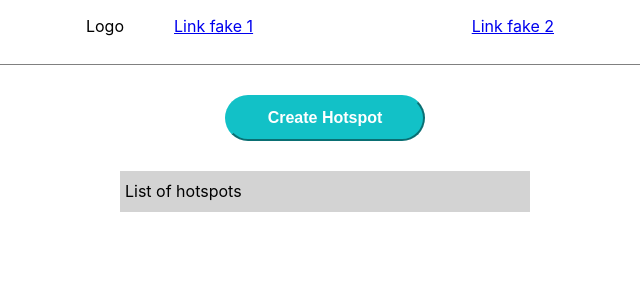
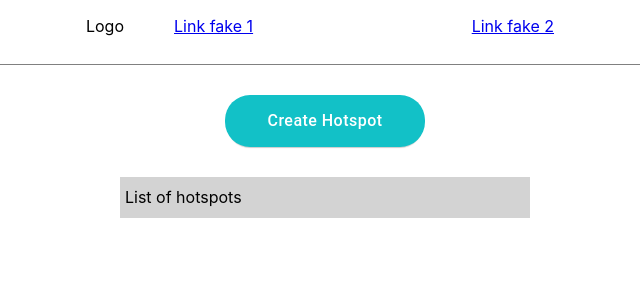
Before and after one commit to victorhugoaraujo/hotspot, a React (Create React App) app: page / in a window 1280 px wide. Shown: the top 300 px of the page, without its empty margins (315-955 px from the left). Built offline with nearby package versions, Linux system fonts and the light colour scheme.

Commit message:
Hotspot tooltip info

```diff
--- a/src/App.css
+++ b/src/App.css
@@ -36,8 +36,9 @@ nav > ul > li a.ishoved:hover {
 }
 .btn_hotspot {
   background-color: #12c1c7;
+  border: 0;
   border-radius: 25px;
-  border-color: #12c1c7;
+  border-color: none;
   height: auto;
   width: 200px;
   padding: 12px 25px;
@@ -45,6 +46,24 @@ nav > ul > li a.ishoved:hover {
   font-size: 16px;
   font-weight: 700;
   margin-bottom: 30px;
+  cursor: pointer;
+  box-shadow: 0px 3px 1px -2px rgba(0,0,0,0.2);
+  box-sizing: border-box;
+  transition: background-color 250ms cubic-bezier(0.4, 0, 0.2, 1) 0ms,box-shadow 250ms cubic-bezier(0.4, 0, 0.2, 1) 0ms,border 250ms cubic-bezier(0.4, 0, 0.2, 1) 0ms;
+  font-family: "Roboto", "Helvetica", "Arial", sans-serif;
+  font-weight: 500;
+  line-height: 1.75;
+  letter-spacing: 0.02857em;
+
+
+
+
+}
+.btn_hotspot:hover{
+  background-color: rgb(23, 105, 170)
+}
+.btn_hotspot:disabled{
+  background-color: gray;
 }
 
 .btn_hotspot:focus{
--- a/src/App.js
+++ b/src/App.js
@@ -12,8 +12,6 @@ function App() {
   const [create, setCreate] = useState(false);
 
   const addHotSpot = (target) => {
-
-    console.log(hotSpot);
     if (create){
       setHotSpot([
         ...hotSpot,
@@ -24,16 +22,18 @@ function App() {
       ]);
       setCounter(counter => counter + 1);
     }
+    setCreate(false)
     return false
 
   }
 
   const getElementId = (target) => {
+    console.log(target)
     if (create){
-      console.log('oi')
       setElement({
         name: target.getAttribute('data-name'),
         id: target.id,
+        tagName: target.localName,
         elementItemPositionX: target.offsetHeight + target.offsetTop,
         elementItemPositionY: target.offsetLeft,
       });
@@ -47,8 +47,6 @@ function App() {
     setHotSpot(hotSpot.filter(item => item.hotSpotItemPosition !== value));
   }
 
-  // console.log(hotSpot)
-  console.log(showTooltip)
   return (
       <div className="App">
       <header className="App-header">
@@ -107,12 +105,14 @@ function App() {
       </header>
 
       <div>{showTooltip && (
-          <Tooltip {...element}></Tooltip>
+          <Tooltip {...element} className='tooltip'></Tooltip>
         )}</div>
 
       <div className='containerList'>
         <button
           className='btn_hotspot'
+          disabled={create}
+          type="button"
           onClick={() => setCreate(true)}
         >
           Create Hotspot
--- a/src/components/Tooltip/index.js
+++ b/src/components/Tooltip/index.js
@@ -2,7 +2,12 @@ import React from 'react';
 import './styles.css';
 
 const Tooltip = element => {
-return (<h1 style={{position: 'absolute', top: element.elementItemPositionX, left: element.elementItemPositionY}}>ola{element.name} {element.id}</h1>)
+return (
+  <div className='tooltiptext'
+  style={{ top: element.elementItemPositionX, left: element.elementItemPositionY}}>
+    <p>{element.tagName}#{element.id}</p>
+  </div>
+  )
 }
 
 export default Tooltip;
--- a/src/components/Tooltip/styles.css
+++ b/src/components/Tooltip/styles.css
@@ -2,18 +2,21 @@
 .tooltip {
   position: relative;
   display: inline-block;
+
   border-bottom: 1px dotted black; /* If you want dots under the hoverable text */
 }
 
 /* Tooltip text */
-.tooltip .tooltiptext {
-  visibility: hidden;
+.tooltiptext {
+  /* visibility: hidden; */
   width: 120px;
-  background-color: black;
-  color: #fff;
-  text-align: center;
-  padding: 5px 0;
-  border-radius: 6px;
+  border: 1px solid gray;
+  background-color: #fff;
+  color: gray;
+  padding: 5px;
+  /* border-radius: 6px; */
+  box-shadow: 3px 4px 4px -2px rgba(0,0,0,0.3);
+  width: 300px;
 
   /* Position the tooltip text - see examples below! */
   position: absolute;
```
